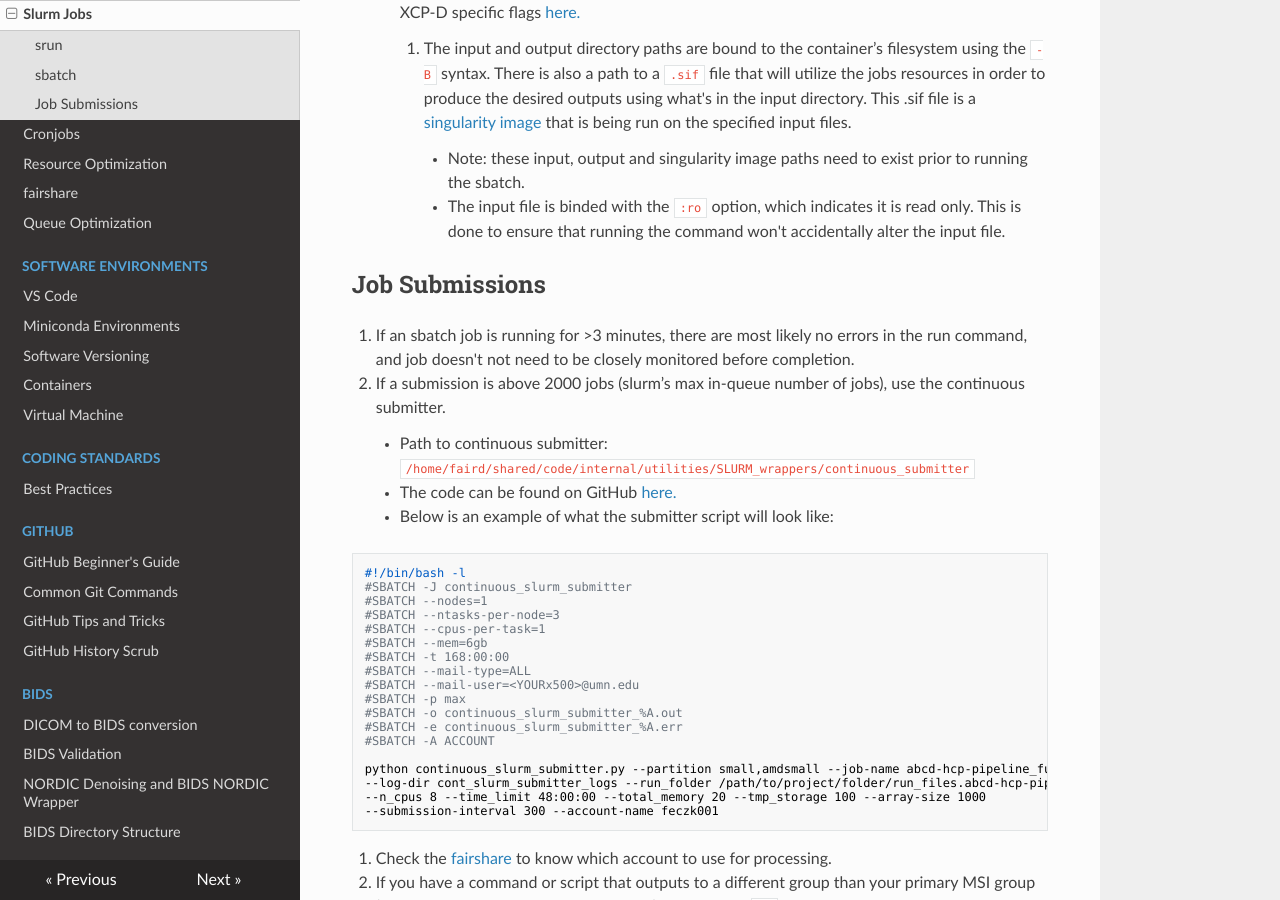
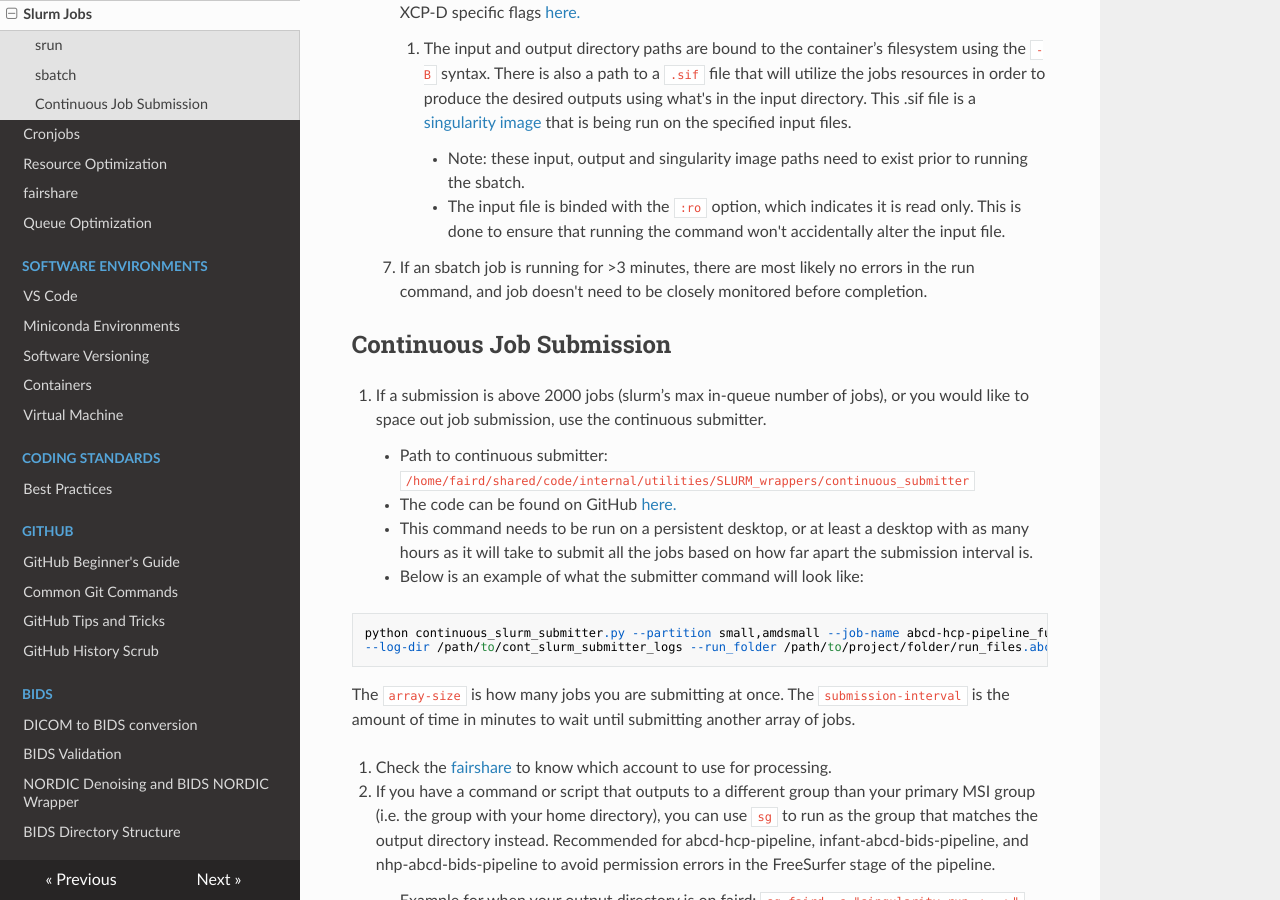
Before and after one commit to DCAN-Labs/cdni-brain, an MkDocs documentation site: the page built from docs/slurm-params.md, in a window 1280 px wide and 900 px high, scrolled down 2243 px. Built offline with MkDocs 1.6.1, drawn with Linux system fonts in a browser that asks for light colours; nearby versions of some CDN libraries; some of the changed text lies outside the part shown.

Commit message:
update continuous submitter doc

````diff
--- a/docs/slurm-params.md
+++ b/docs/slurm-params.md
@@ -49,39 +49,26 @@ The job script needs to stay the same until the job starts to produce the correc
         1. The input and output directory paths are bound to the container’s filesystem using the `-B` syntax. There is also a path to a `.sif` file that will utilize the jobs resources in order to produce the desired outputs using what's in the input directory. This .sif file is a [singularity image](containers.md) that is being run on the specified input files.
             * Note: these input, output and singularity image paths need to exist prior to running the sbatch.
             * The input file is binded with the `:ro` option, which indicates it is read only. This is done to ensure that running the command won't accidentally alter the input file.
+    8. If an sbatch job is running for >3 minutes, there are most likely no errors in the run command, and job doesn't need to be closely monitored before completion.
 
-## Job Submissions
+## Continuous Job Submission
 
-1. If an sbatch job is running for >3 minutes, there are most likely no errors in the run command, and job doesn't not need to be closely monitored before completion.
-
-2. If a submission is above 2000 jobs (slurm’s max in-queue number of jobs), use the continuous submitter.
+1. If a submission is above 2000 jobs (slurm’s max in-queue number of jobs), or you would like to space out job submission, use the continuous submitter.
 
     * Path to continuous submitter: `/home/faird/shared/code/internal/utilities/SLURM_wrappers/continuous_submitter`
 
     * The code can be found on GitHub [here.](https://github.com/DCAN-Labs/SLURM_wrappers/tree/main/continuous_submitter)
 
-    * Below is an example of what the submitter script will look like:
+    * This command needs to be run on a persistent desktop, or at least a desktop with as many hours as it will take to submit all the jobs based on how far apart the submission interval is.
+
+    * Below is an example of what the submitter command will look like:
 
 ```
-#!/bin/bash -l
-#SBATCH -J continuous_slurm_submitter
-#SBATCH --nodes=1
-#SBATCH --ntasks-per-node=3
-#SBATCH --cpus-per-task=1
-#SBATCH --mem=6gb
-#SBATCH -t 168:00:00
-#SBATCH --mail-type=ALL
-#SBATCH --mail-user=<YOURx500>@umn.edu
-#SBATCH -p max
-#SBATCH -o continuous_slurm_submitter_%A.out
-#SBATCH -e continuous_slurm_submitter_%A.err
-#SBATCH -A ACCOUNT
+python continuous_slurm_submitter.py --partition small,amdsmall --job-name abcd-hcp-pipeline_full
+--log-dir /path/to/cont_slurm_submitter_logs --run_folder /path/to/project/folder/run_files.abcd-hcp-pipeline_full/ --n_cpus 8 --time_limit 48:00:00 --total_memory 20 --tmp_storage 100 --array-size 1000 --submission-interval 300 --account-name feczk001 --mail_user x500@umn.edu
+```
 
-python continuous_slurm_submitter.py --partition small,amdsmall --job-name abcd-hcp-pipeline_full
---log-dir cont_slurm_submitter_logs --run_folder /path/to/project/folder/run_files.abcd-hcp-pipeline_full/
---n_cpus 8 --time_limit 48:00:00 --total_memory 20 --tmp_storage 100 --array-size 1000
---submission-interval 300 --account-name feczk001
-```
+The `array-size` is how many jobs you are submitting at once. The `submission-interval` is the amount of time in minutes to wait until submitting another array of jobs.
 
 3. Check the [fairshare](fairshare.md) to know which account to use for processing.
 4. If you have a command or script that outputs to a different group than your primary MSI group (i.e. the group with your home directory), you can use `sg` to run as the group that matches the output directory instead. Recommended for abcd-hcp-pipeline, infant-abcd-bids-pipeline, and nhp-abcd-bids-pipeline to avoid permission errors in the FreeSurfer stage of the pipeline.
````
Also changed, not shown: other parts of docs/slurm-params.md (+1 -1 lines).
